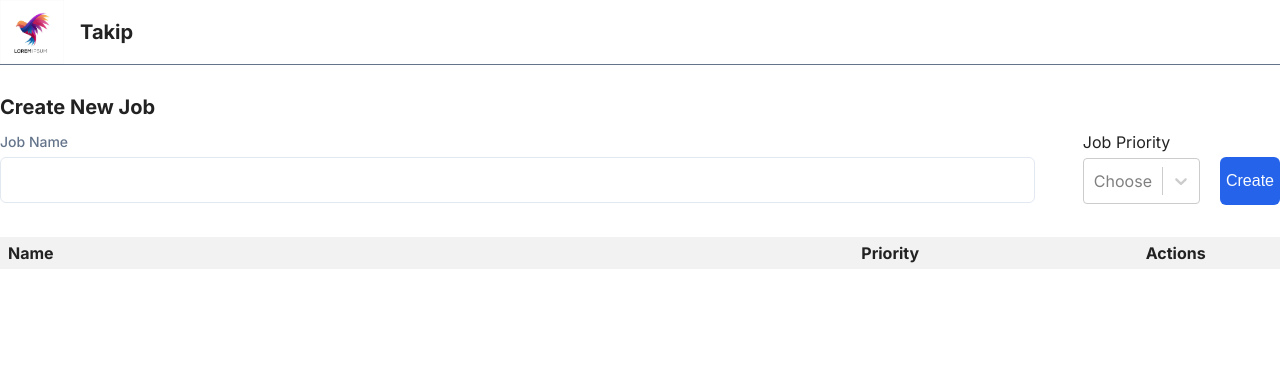
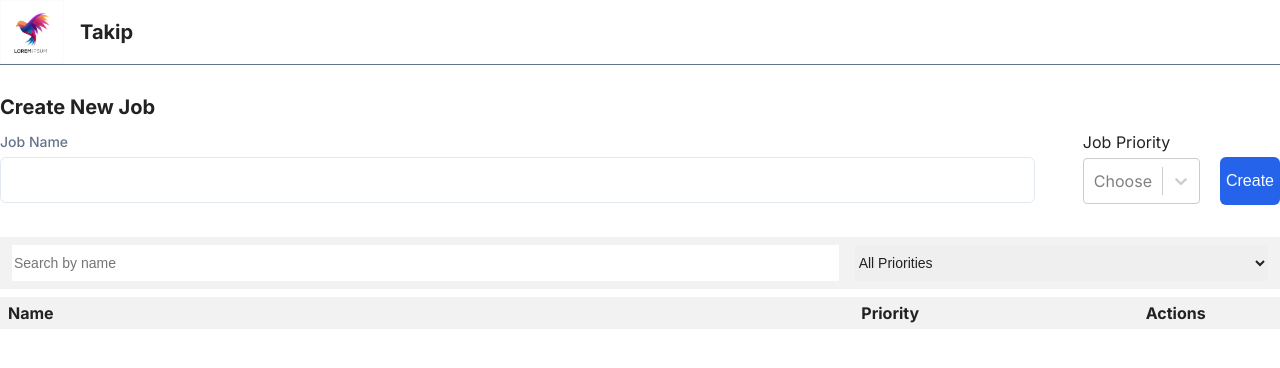
Before and after one commit to k-cicek/is-takip-project, a Next.js app: page / in a window 1280 px wide. Shown: the top 368 px of the page. Built offline with nearby package versions, Linux system fonts and the light colour scheme.

Commit message:
filtreleme özelliği eklendi

```diff
--- /dev/null
+++ b/src/components/Filter/index.tsx
@@ -0,0 +1,36 @@
+import React, { Dispatch, SetStateAction } from 'react';
+
+interface FilterComponentProps {
+    nameFilter: string;
+    setNameFilter: Dispatch<SetStateAction<string>>;
+    priorityFilter: string;
+    setPriorityFilter: Dispatch<SetStateAction<string>>;
+    priorities: string[];
+}
+
+
+const FilterComponent: React.FC<FilterComponentProps> = ({ nameFilter, setNameFilter, priorityFilter, setPriorityFilter, priorities }) => {
+    return (
+        <div className="filter_header">
+            <input
+                type="text"
+                placeholder="Search by name"
+                value={nameFilter}
+                onChange={(e) => setNameFilter(e.target.value)}
+            />
+            <select
+                value={priorityFilter}
+                onChange={(e) => setPriorityFilter(e.target.value)}
+            >
+                <option value="All">All Priorities</option>
+                {priorities.map((priority, index) => (
+                    <option key={index} value={priority}>
+                        {priority}
+                    </option>
+                ))}
+            </select>
+        </div>
+    );
+}
+
+export default FilterComponent;
--- a/src/components/JobList/jobList.tsx
+++ b/src/components/JobList/jobList.tsx
@@ -4,6 +4,7 @@ import { RiDeleteBin6Line } from "react-icons/ri";
 import { GrEdit } from "react-icons/gr";
 import { Job } from "@/lib/types";
 import ModalComponent from '../Modal/modal';
+import FilterComponent from '../Filter';
 
 
 function JobList() {
@@ -11,12 +12,14 @@ function JobList() {
     const [selectedJob, setSelectedJob] = useState<Job | null>(null);
     const [selectedPriority, setSelectedPriority] = useState<string | null>(null);
     const [isModalOpen, setIsModalOpen] = useState<boolean>(false);
+    const [nameFilter, setNameFilter] = useState<string>('');
+    const [priorityFilter, setPriorityFilter] = useState<string>('All');
 
 
-
-    const sortedJobs = ctx.jobs.sort((a: Job, b: Job) =>
-        ctx.priorities.indexOf(a.priority) - ctx.priorities.indexOf(b.priority)
-    );
+    const sortedJobs = ctx.jobs
+        .filter(job => job.name.toLowerCase().includes(nameFilter.toLowerCase()))
+        .filter(job => priorityFilter === 'All' ? true : job.priority === priorityFilter)
+        .sort((a: Job, b: Job) => ctx.priorities.indexOf(a.priority) - ctx.priorities.indexOf(b.priority));
 
     const handleDelete = (name: string) => {
         if (window.confirm("Are you sure you want to delete this job?")) {
@@ -46,6 +49,13 @@ function JobList() {
 
     return (
         <div className='table-wrapper'>
+            <FilterComponent
+                nameFilter={nameFilter}
+                setNameFilter={setNameFilter}
+                priorityFilter={priorityFilter}
+                setPriorityFilter={setPriorityFilter}
+                priorities={ctx.priorities}
+            />
             <table className="job-table">
                 <thead>
                     <tr>
--- /dev/null
+++ b/src/styles/filter.scss
@@ -0,0 +1,18 @@
+.filter_header {
+  display: grid;
+  grid-template-columns: 3fr 1.5fr;
+  gap: 1rem;
+  font-size: 0.875rem;
+  font-weight: 500;
+  height: 2.25rem;
+  background-color: #f2f2f2;
+  padding-inline: 0.75rem;
+  padding-block: 0.5rem;
+  margin-bottom: 0.5rem;
+  input {
+    border: none;
+  }
+  select {
+    border: none;
+  }
+}
--- a/src/styles/globals.scss
+++ b/src/styles/globals.scss
@@ -7,4 +7,5 @@
 @import "./header.module.scss";
 @import "./newjob.module.scss";
 @import "./input.module.scss";
-@import "./joblist.module.scss"
+@import "./joblist.module.scss";
+@import "./filter.scss";
```
